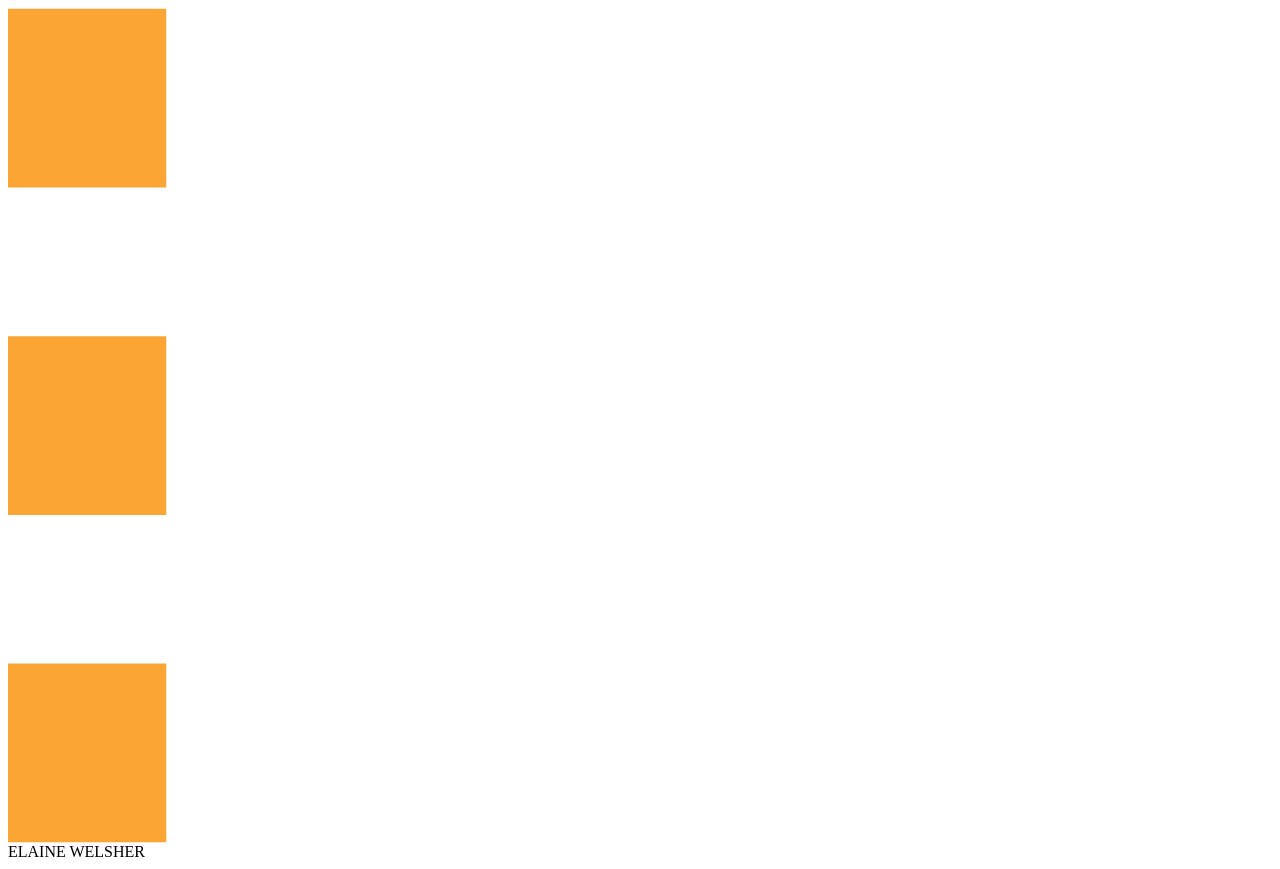
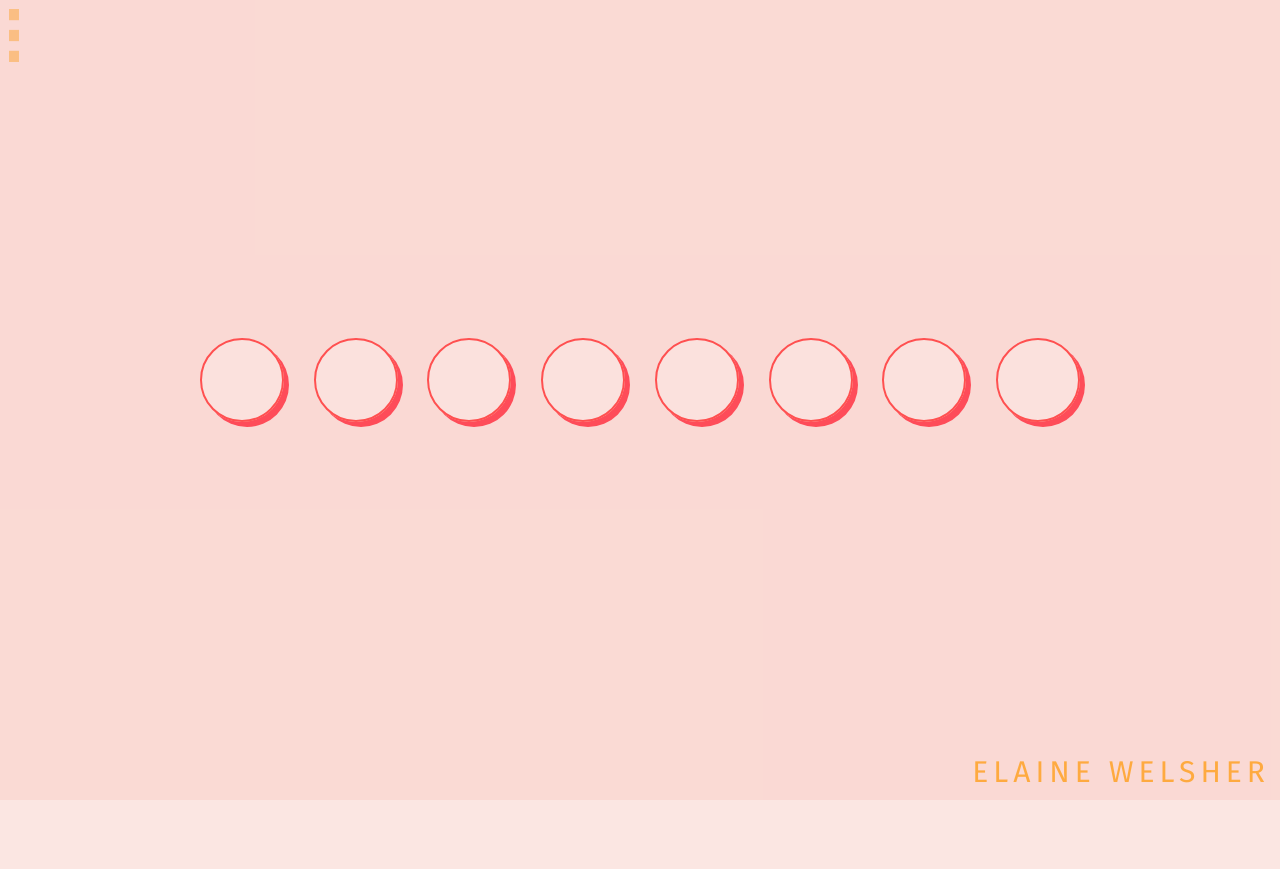
Before and after one commit to elainewelsher/pizzaforcats, a plain HTML site: page index.html in a window 1280 px wide. After the commit the page ends 800 px from the top, so only its background shows below. Drawn offline with Linux system fonts and the light colour scheme.

Commit message:
fixed old url

```diff
--- a/index.html
+++ b/index.html
@@ -1,6 +1,6 @@
 <html>
 <head>
-	<link rel="stylesheet" type="text/css" href="./hello.css">
+	<link rel="stylesheet" type="text/css" href="./index.css">
 	<link href="https://fonts.googleapis.com/css?family=Fira+Sans" rel="stylesheet">
 
 </head>
```
